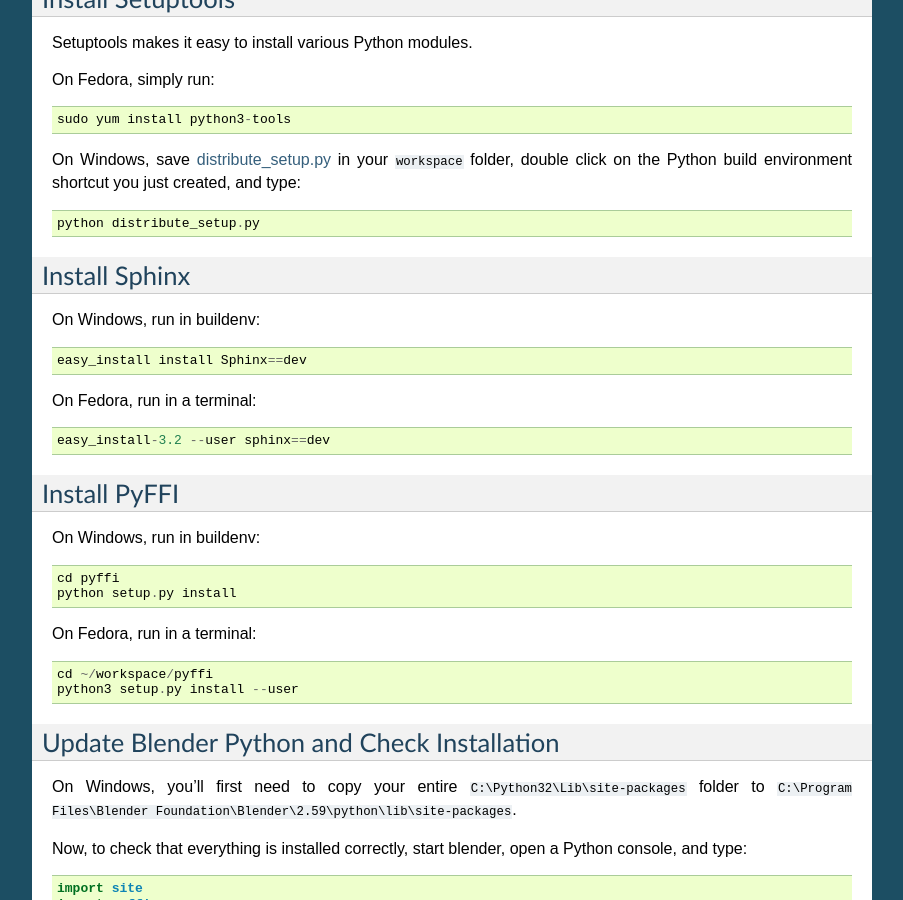
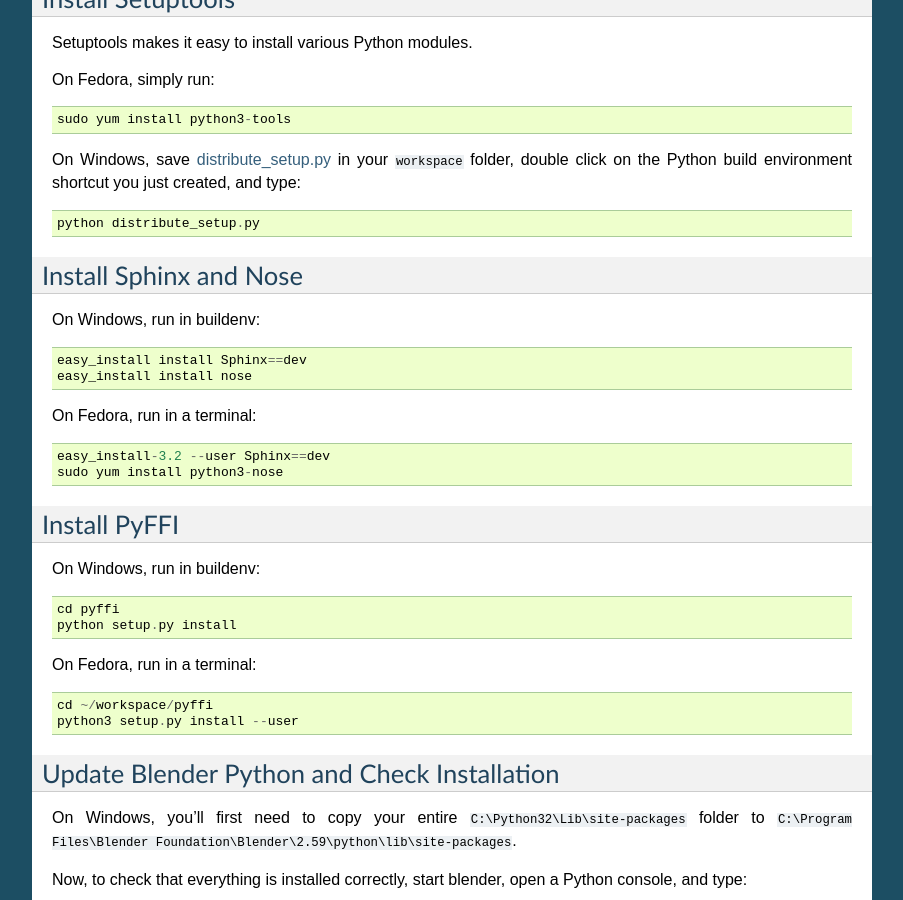
Before and after one commit to niftools/blender_niftools_addon, a Sphinx documentation site: the page built from docs/development/setup.rst, in a window 1280 px wide and 900 px high, scrolled down 1689 px. Shown: the whole window, without its empty margins (198-1101 px from the left). Built offline with Sphinx 7.4.7, drawn with Linux system fonts in a browser that asks for light colours; formulas are drawn with MathJax 3; some of the changed text lies outside the part shown.

Commit message:
Added dev docs to install nose.

```diff
--- a/docs/development/setup.rst
+++ b/docs/development/setup.rst
@@ -124,16 +124,18 @@
 
   python distribute_setup.py
 
-Install Sphinx
---------------
+Install Sphinx and Nose
+-----------------------
 
 On Windows, run in buildenv::
 
   easy_install install Sphinx==dev
+  easy_install install nose
 
 On Fedora, run in a terminal::
 
-  easy_install-3.2 --user sphinx==dev
+  easy_install-3.2 --user Sphinx==dev
+  sudo yum install python3-nose
 
 Install PyFFI
 -------------
```
